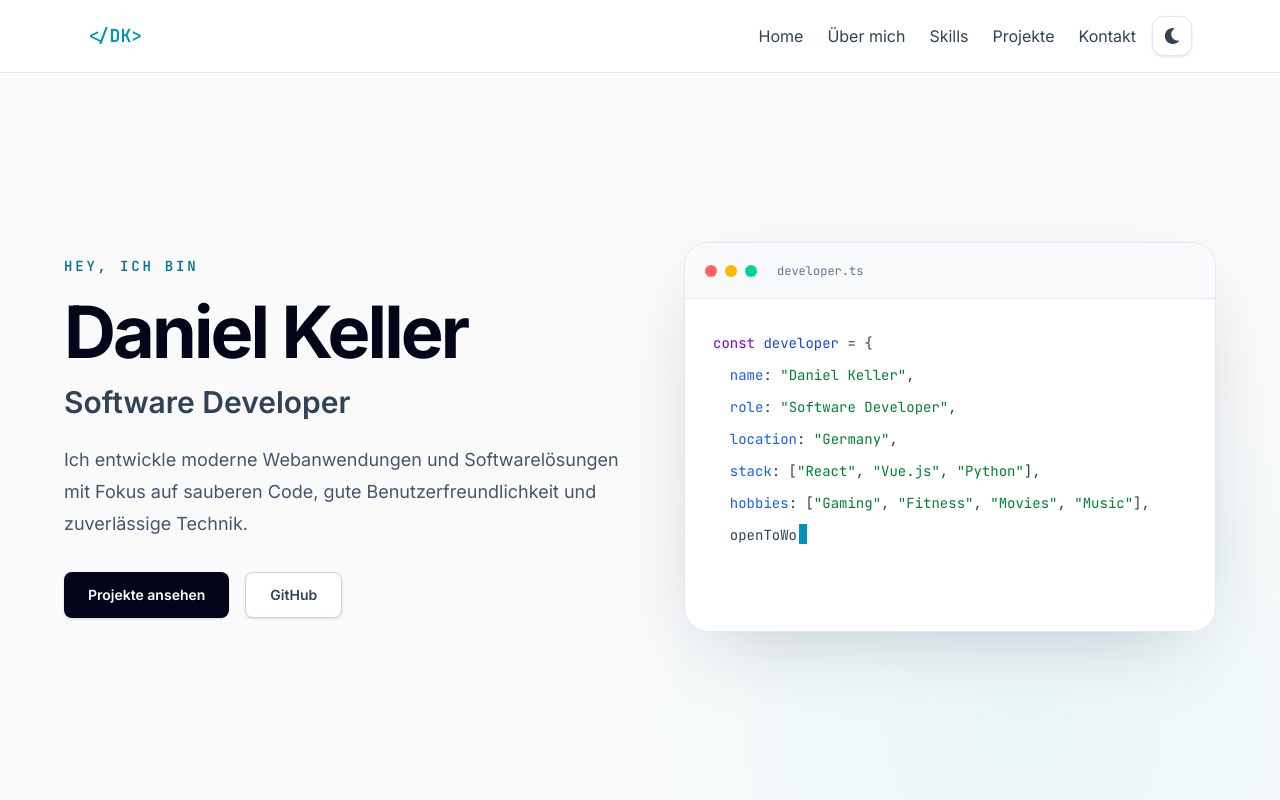
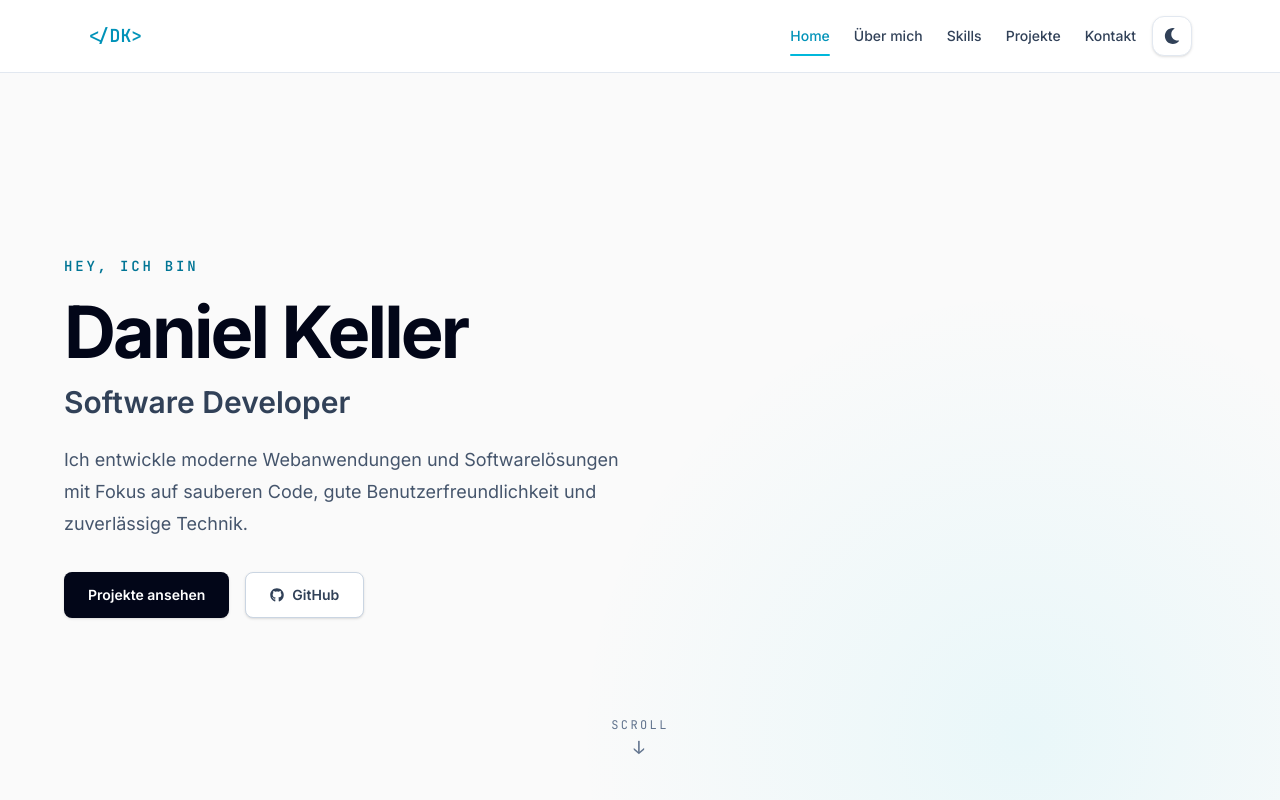
Before and after one commit to IXDemyx/portfolio, a React (Vite) app: page / in a window 1280 px wide. Shown: the top 800 px of the page. Built offline with nearby package versions, Linux system fonts and the light colour scheme.

Commit message:
Footer and Contact update

```diff
--- a/src/components/Footer.tsx
+++ b/src/components/Footer.tsx
@@ -1,41 +1,57 @@
+import { FaGithub, FaLinkedin } from "react-icons/fa";
+import { MdEmail } from "react-icons/md";
 import profile from "../data/profile";
 
 function Footer() {
   const currentYear = new Date().getFullYear();
 
   return (
-    <footer className="border-t border-slate-200 px-6 py-8">
-      <div className="mx-auto flex max-w-6xl flex-col gap-4 text-sm text-slate-500 sm:flex-row sm:items-center sm:justify-between">
-        <p>
-          © {currentYear} {profile.name}
-        </p>
+    <footer className="border-t border-slate-200 px-6 py-8 dark:border-slate-800">
+      <div className="mx-auto flex max-w-6xl flex-col gap-6 sm:flex-row sm:items-center sm:justify-between">
+        <div>
+          <p className="text-sm text-slate-600 dark:text-slate-400">
+            © {currentYear} {profile.name}
+          </p>
 
-        <div className="flex gap-5">
-          <a
-            href={profile.linkedin}
-            target="_blank"
-            rel="noreferrer"
-            className="transition hover:text-cyan-600"
-          >
-            LinkedIn
-          </a>
+          <p className="mt-1 font-mono text-xs text-slate-500">
+            Entwickelt mit React, TypeScript und Tailwind CSS.
+          </p>
+        </div>
 
+        <nav
+          aria-label="Social-Media-Links"
+          className="flex items-center gap-2"
+        >
           <a
             href={profile.github}
             target="_blank"
             rel="noreferrer"
-            className="transition hover:text-cyan-600"
+            aria-label="GitHub öffnen"
+            className="flex h-10 w-10 items-center justify-center rounded-xl border border-slate-200 text-slate-600 transition hover:-translate-y-0.5 hover:border-cyan-400 hover:text-cyan-600 dark:border-slate-800 dark:text-slate-400 dark:hover:border-cyan-500 dark:hover:text-cyan-400"
           >
-            GitHub
+            <FaGithub aria-hidden="true" />
           </a>
+
+          {profile.linkedin && (
+            <a
+              href={profile.linkedin}
+              target="_blank"
+              rel="noreferrer"
+              aria-label="LinkedIn öffnen"
+              className="flex h-10 w-10 items-center justify-center rounded-xl border border-slate-200 text-slate-600 transition hover:-translate-y-0.5 hover:border-cyan-400 hover:text-cyan-600 dark:border-slate-800 dark:text-slate-400 dark:hover:border-cyan-500 dark:hover:text-cyan-400"
+            >
+              <FaLinkedin aria-hidden="true" />
+            </a>
+          )}
 
           <a
             href={`mailto:${profile.email}`}
-            className="transition hover:text-cyan-600"
+            aria-label="E-Mail schreiben"
+            className="flex h-10 w-10 items-center justify-center rounded-xl border border-slate-200 text-slate-600 transition hover:-translate-y-0.5 hover:border-cyan-400 hover:text-cyan-600 dark:border-slate-800 dark:text-slate-400 dark:hover:border-cyan-500 dark:hover:text-cyan-400"
           >
-            E-Mail
+            <MdEmail aria-hidden="true" />
           </a>
-        </div>
+        </nav>
       </div>
     </footer>
   );
--- a/src/components/Navbar.tsx
+++ b/src/components/Navbar.tsx
@@ -1,21 +1,51 @@
-import { useState } from "react";
+import { useEffect, useState } from "react";
 import { FaMoon, FaSun } from "react-icons/fa";
 import { useTheme } from "../hooks/useTheme";
 
 function Navbar() {
-  const [menuOpen, setMenuOpen] = useState(false);
+
+  const [activeSection, setActiveSection] = useState("home");
   const { theme, toggleTheme } = useTheme();
 
   const links = [
-    { label: "Home", href: "#home" },
-    { label: "Über mich", href: "#about" },
-    { label: "Skills", href: "#skills" },
-    { label: "Projekte", href: "#projects" },
-    { label: "Kontakt", href: "#contact" },
+    { label: "Home", href: "#home", id: "home" },
+    { label: "Über mich", href: "#about", id: "about" },
+    { label: "Skills", href: "#skills", id: "skills" },
+    { label: "Projekte", href: "#projects", id: "projects" },
+    { label: "Kontakt", href: "#contact", id: "contact" },
   ];
 
+  useEffect(() => {
+    const sections = links
+      .map((link) => document.getElementById(link.id))
+      .filter((section): section is HTMLElement => Boolean(section));
+
+    const observer = new IntersectionObserver(
+      (entries) => {
+        const visibleSection = entries
+          .filter((entry) => entry.isIntersecting)
+          .sort(
+            (first, second) =>
+              second.intersectionRatio - first.intersectionRatio,
+          )[0];
+
+        if (visibleSection) {
+          setActiveSection(visibleSection.target.id);
+        }
+      },
+      {
+        rootMargin: "-25% 0px -60% 0px",
+        threshold: [0.1, 0.25, 0.5],
+      },
+    );
+
+    sections.forEach((section) => observer.observe(section));
+
+    return () => observer.disconnect();
+  }, []);
+
   return (
-    <header className="sticky top-0 z-50 border-b border-slate-200 bg-white/90 backdrop-blur transition-colors dark:border-slate-800 dark:bg-slate-950/85">
+    <header className="sticky top-0 z-50 border-b border-slate-200 bg-white/90 backdrop-blur dark:border-slate-800 dark:bg-slate-950/90">
       <div className="mx-auto flex max-w-6xl items-center justify-between px-6 py-4">
         <a
           href="#home"
@@ -25,16 +55,30 @@ function Navbar() {
         </a>
 
         <div className="flex items-center gap-4">
-          <nav className="hidden gap-6 text-slate-700 md:flex dark:text-slate-300">
-            {links.map((link) => (
-              <a
-                key={link.href}
-                href={link.href}
-                className="transition hover:text-cyan-600 dark:hover:text-cyan-400"
-              >
-                {link.label}
-              </a>
-            ))}
+          <nav className="hidden items-center gap-6 md:flex">
+            {links.map((link) => {
+              const isActive = activeSection === link.id;
+
+              return (
+                <a
+                  key={link.id}
+                  href={link.href}
+                  className={`relative py-2 text-sm font-medium transition ${
+                    isActive
+                      ? "text-cyan-600 dark:text-cyan-400"
+                      : "text-slate-700 hover:text-cyan-600 dark:text-slate-300 dark:hover:text-cyan-400"
+                  }`}
+                >
+                  {link.label}
+
+                  <span
+                    className={`absolute inset-x-0 -bottom-0.5 h-0.5 origin-left rounded-full bg-cyan-500 transition-transform ${
+                      isActive ? "scale-x-100" : "scale-x-0"
+                    }`}
+                  />
+                </a>
+              );
+            })}
           </nav>
 
           <button
@@ -45,43 +89,12 @@ function Navbar() {
                 ? "Helles Design aktivieren"
                 : "Dunkles Design aktivieren"
             }
-            className="flex h-10 w-10 items-center justify-center rounded-xl border border-slate-200 bg-white text-slate-700 shadow-sm transition hover:border-cyan-400 hover:text-cyan-600 dark:border-slate-700 dark:bg-slate-900 dark:text-slate-300 dark:hover:border-cyan-400 dark:hover:text-cyan-400"
+            className="flex h-10 w-10 items-center justify-center rounded-xl border border-slate-200 bg-white text-slate-700 shadow-sm transition hover:-translate-y-0.5 hover:border-cyan-400 hover:text-cyan-600 dark:border-slate-700 dark:bg-slate-900 dark:text-slate-300 dark:hover:border-cyan-400 dark:hover:text-cyan-400"
           >
-            {theme === "dark" ? (
-              <FaSun aria-hidden="true" />
-            ) : (
-              <FaMoon aria-hidden="true" />
-            )}
-          </button>
-
-          <button
-            type="button"
-            onClick={() => setMenuOpen((open) => !open)}
-            className="rounded-lg border border-slate-300 px-3 py-2 text-slate-700 md:hidden dark:border-slate-700 dark:text-slate-300"
-            aria-label="Navigation öffnen"
-            aria-expanded={menuOpen}
-          >
-            {menuOpen ? "✕" : "☰"}
+            {theme === "dark" ? <FaSun /> : <FaMoon />}
           </button>
         </div>
       </div>
-
-      {menuOpen && (
-        <nav className="border-t border-slate-200 bg-white px-6 py-4 md:hidden dark:border-slate-800 dark:bg-slate-950">
-          <div className="mx-auto flex max-w-6xl flex-col gap-4">
-            {links.map((link) => (
-              <a
-                key={link.href}
-                href={link.href}
-                onClick={() => setMenuOpen(false)}
-                className="text-slate-700 transition hover:text-cyan-600 dark:text-slate-300 dark:hover:text-cyan-400"
-              >
-                {link.label}
-              </a>
-            ))}
-          </div>
-        </nav>
-      )}
     </header>
   );
 }
--- a/src/components/ProjectCard.tsx
+++ b/src/components/ProjectCard.tsx
@@ -1,3 +1,4 @@
+import { FaGithub } from "react-icons/fa";
 import type { Project } from "../data/projects";
 import Button from "./Button";
 
@@ -25,7 +26,6 @@ function ProjectCard({ project }: ProjectCardProps) {
       </div>
 
       <div className="flex flex-1 flex-col p-6">
-
         <h3 className="font-mono mt-3 text-xl font-bold tracking-tight text-slate-950 dark:text-slate-100">
           {project.title}
         </h3>
@@ -47,7 +47,10 @@ function ProjectCard({ project }: ProjectCardProps) {
 
         <div className="mt-6 flex flex-wrap gap-3">
           <Button href={project.github} size="small" external>
-            GitHub
+            <span className="flex items-center gap-2">
+              <FaGithub aria-hidden="true" />
+              GitHub
+            </span>
           </Button>
 
           {project.demo && (
--- a/src/index.css
+++ b/src/index.css
@@ -68,3 +68,19 @@ button {
   color: #0f172a;
   background: #a5f3fc;
 }
+
+@keyframes slideIn {
+  from {
+    opacity: 0;
+    transform: translateY(20px) scale(.98);
+  }
+
+  to {
+    opacity: 1;
+    transform: translateY(0) scale(1);
+  }
+}
+
+.animate-code {
+  animation: slideIn .8s ease forwards;
+}
--- a/src/sections/Contact.tsx
+++ b/src/sections/Contact.tsx
@@ -1,21 +1,40 @@
+import { FaEnvelope, FaGithub, FaLinkedin } from "react-icons/fa";
 import profile from "../data/profile";
 import Button from "../components/Button";
-import SectionHeading from "../components/SectionHeading";
+import Reveal from "../components/Reveal";
 
 function Contact() {
   return (
     <section id="contact" className="px-6 py-28">
       <div className="mx-auto max-w-6xl">
-        <div className="rounded-2xl border border-slate-200 bg-slate-50 px-6 py-12 transition-colors sm:px-10 dark:border-slate-800 dark:bg-slate-900">
-          <SectionHeading
-            subtitle="Kontakt"
-            title="Lass mir gerne eine Nachricht da"
-            description="Du hast Fragen, eine Idee für ein Projekt oder möchtest einfach Kontakt aufnehmen? Schreib mir gerne – ich freue mich darauf, von dir zu hören."
+        <Reveal>
+          <div className="relative overflow-hidden rounded-3xl border border-slate-200 bg-white px-6 py-12 shadow-sm sm:px-10 lg:px-14 dark:border-slate-800 dark:bg-slate-900">
+            <div
+              aria-hidden="true"
+              className="absolute -right-20 -top-20 h-64 w-64 rounded-full bg-cyan-300/15 blur-3xl dark:bg-cyan-400/10"
             />
 
-          <div className="flex flex-wrap gap-4">
+            <div className="relative max-w-3xl">
+              <p className="font-mono text-sm font-semibold uppercase tracking-[0.2em] text-cyan-700 dark:text-cyan-400">
+                Kontakt
+              </p>
+
+              <h2 className="mt-4 text-3xl font-bold tracking-tight text-slate-950 sm:text-4xl dark:text-white">
+                Lass mir gerne eine Nachricht da
+              </h2>
+
+              <p className="mt-5 max-w-2xl text-lg leading-8 text-slate-600 dark:text-slate-400">
+                Du hast Fragen, eine Idee für ein Projekt oder möchtest einfach
+                Kontakt aufnehmen? Schreib mir gerne – ich freue mich darauf,
+                von dir zu hören.
+              </p>
+
+              <div className="mt-8 flex flex-wrap gap-4">
                 <Button href={`mailto:${profile.email}`}>
+                  <span className="flex items-center gap-2">
+                    <FaEnvelope aria-hidden="true" />
                     E-Mail schreiben
+                  </span>
                 </Button>
 
                 <Button
@@ -23,7 +42,10 @@ function Contact() {
                   variant="secondary"
                   external
                 >
-              GitHub öffnen
+                  <span className="flex items-center gap-2">
+                    <FaGithub aria-hidden="true" />
+                    GitHub
+                  </span>
                 </Button>
 
                 {profile.linkedin && (
@@ -32,11 +54,20 @@ function Contact() {
                     variant="secondary"
                     external
                   >
-                LinkedIn öffnen
+                    <span className="flex items-center gap-2">
+                      <FaLinkedin aria-hidden="true" />
+                      LinkedIn
+                    </span>
                   </Button>
                 )}
               </div>
+
+              <p className="mt-6 font-mono text-xs text-slate-500 dark:text-slate-500">
+                Ich antworte in der Regel innerhalb weniger Tage.
+              </p>
             </div>
+          </div>
+        </Reveal>
       </div>
     </section>
   );
--- a/src/sections/Hero.tsx
+++ b/src/sections/Hero.tsx
@@ -1,12 +1,13 @@
 import profile from "../data/profile";
 import Button from "../components/Button";
 import CodeWindow from "../components/CodeWindow";
+import { FaGithub } from "react-icons/fa";
 
 function Hero() {
   return (
     <section
       id="home"
-      className="flex min-h-[calc(100vh-72px)] items-center px-6 py-16"
+      className="relative flex min-h-[calc(100vh-72px)] items-center px-6 py-16"
     >
       <div className="mx-auto grid w-full max-w-6xl gap-8 lg:grid-cols-[1.05fr_0.95fr] lg:items-center">
         <div className="max-w-xl">
@@ -30,17 +31,28 @@ function Hero() {
             <Button href="#projects">Projekte ansehen</Button>
 
             <Button href={profile.github} variant="secondary" external>
-              GitHub
+              <span className="flex items-center gap-2">
+                <FaGithub aria-hidden="true" />
+                GitHub
+              </span>
             </Button>
           </div>
         </div>
 
         <div className="relative hidden lg:block">
-          <div className="absolute inset-0 -z-10 scale-90 rounded-full bg-cyan-300/20 blur-3xl dark:bg-cyan-400/15" />
-
-          <CodeWindow />
+          <div className="animate-code">
+            <CodeWindow />
+          </div>
         </div>
       </div>
+
+      <a
+        href="#about"
+        className="absolute bottom-8 left-1/2 hidden -translate-x-1/2 flex-col items-center gap-2 font-mono text-xs uppercase tracking-[0.2em] text-slate-500 transition hover:text-cyan-600 md:flex dark:text-slate-400 dark:hover:text-cyan-400"
+      >
+        <span>Scroll</span>
+        <span className="animate-bounce text-lg">↓</span>
+      </a>
     </section>
   );
 }
```
Lines whose indentation alone changed are shown as unchanged.
